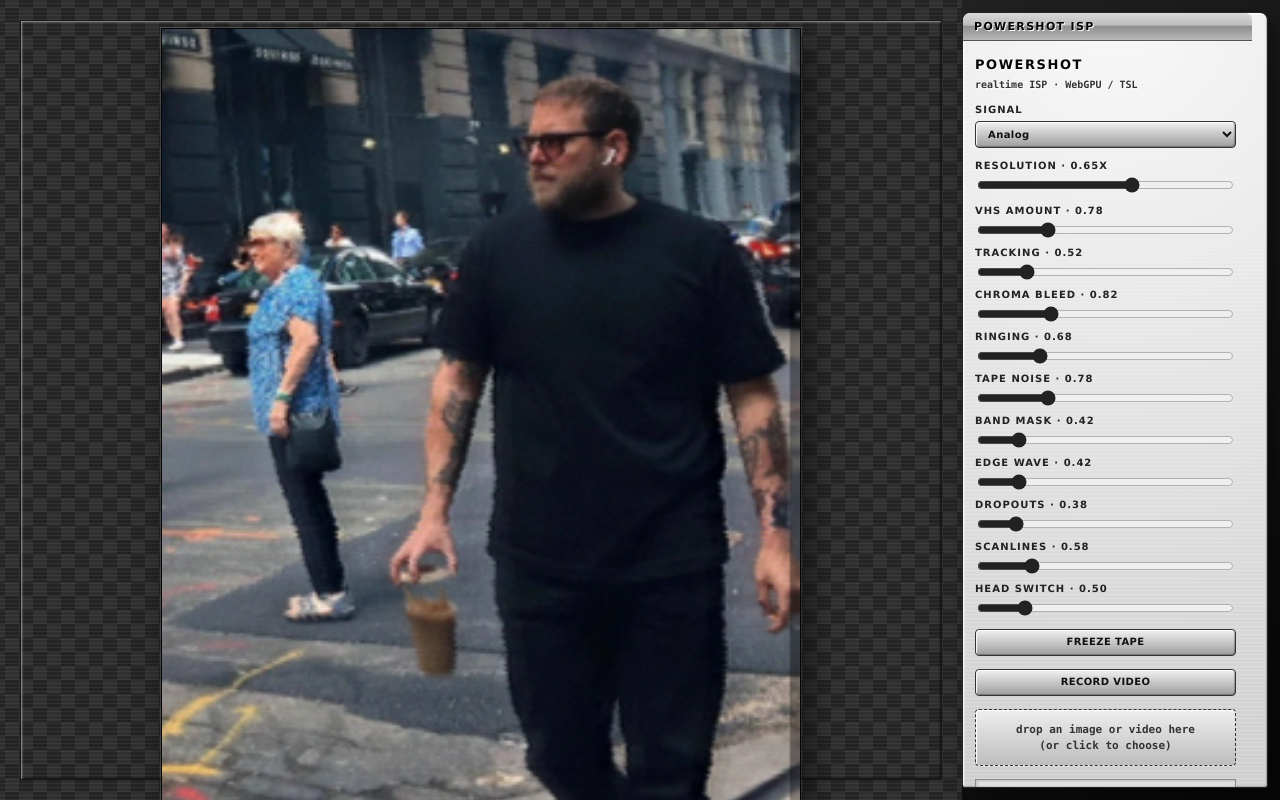
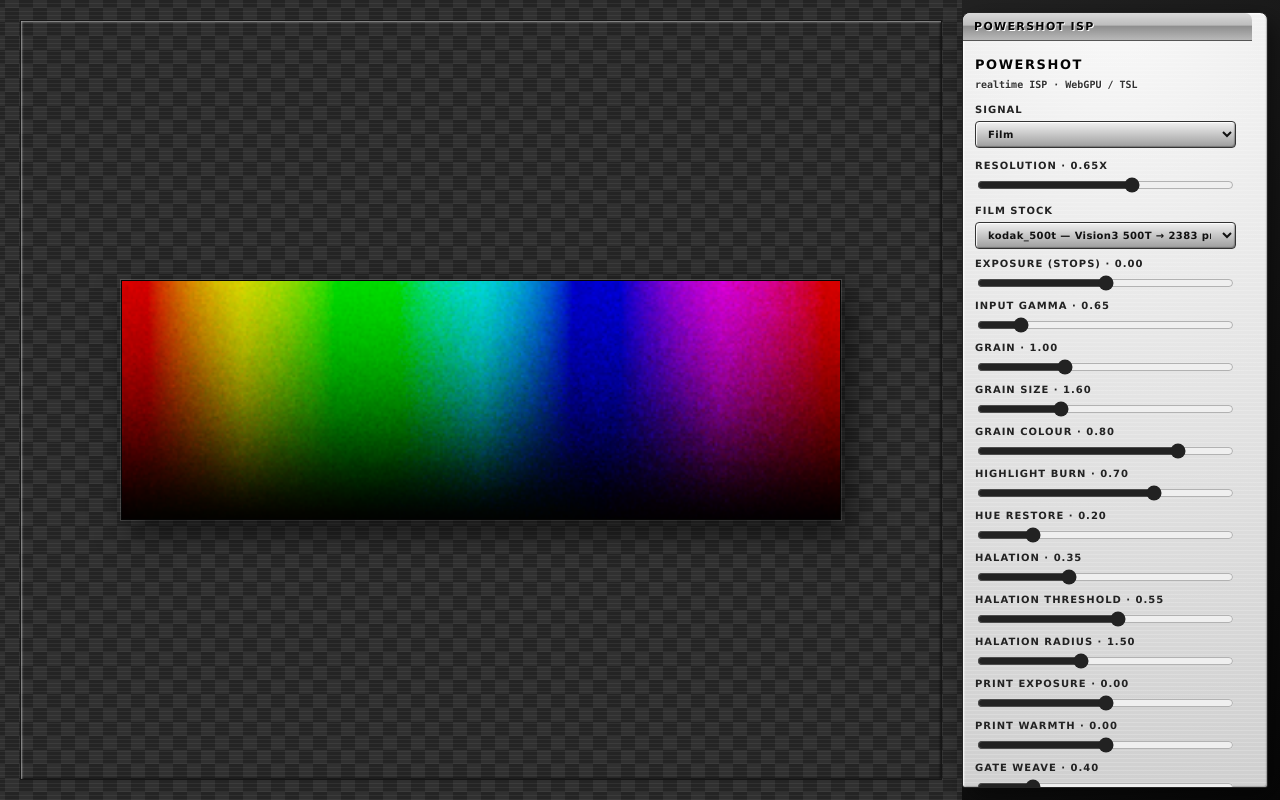
Before and after one commit to cl0nazepamm/powershot-threejs, a website built with Vite: page index.html in a window 1280 px wide. Built offline with nearby package versions, Linux system fonts and the light colour scheme; animation ran at ten frames a second.

Commit message:
feat(film): highlight burn + purity-weighted hue restoration
Two scene-linear picture-formation controls in the develop pass, fixing
the "notorious six" behaviour on saturated highlights:

- highlightBurn (default 0.7): bright lights (>~2 stops over 18% grey)
  travel toward white in the exposure domain BEFORE the H&D curves, so a
  saturated highlight desaturates to white instead of clipping to a pure
  primary. Pulls toward the brightest channel (keeps value) not luminance.
- hueRestore (default 0.2): per-channel H&D curves rotate hue as they
  climb; keep that as the stock's character in midtones/neutrals, but pull
  the hue of high-purity (near-primary) colours back toward the scene.
  Purity-weighted so only the Notorious-Six edges are trimmed.

UI: two sliders (Highlight burn, Hue restore); default preview image is
now six_chart.png for testing against pure R/G/B/C/M/Y.

```diff
--- a/index.html
+++ b/index.html
@@ -177,6 +177,16 @@
       </div>
 
       <div>
+        <label for="filmchroma">Highlight burn · <span id="filmchromaval">0.70</span></label>
+        <input id="filmchroma" type="range" min="0" max="100" value="70">
+      </div>
+
+      <div>
+        <label for="filmhue">Hue restore · <span id="filmhueval">0.20</span></label>
+        <input id="filmhue" type="range" min="0" max="100" value="20">
+      </div>
+
+      <div>
         <label for="filmhalation">Halation · <span id="filmhalationval">0.35</span></label>
         <input id="filmhalation" type="range" min="0" max="100" value="35">
       </div>
--- a/src/film.js
+++ b/src/film.js
@@ -205,6 +205,26 @@ function stDevelop(srcTex, ctx, haloTex, inputEncoding) {
     E = E.add(halo.mul(ctx.P.halColor).mul(ctx.P.halStrength));
   }
 
+  // film burn (scene-linear path to white): a bright enough light overwhelms
+  // all three dye layers at once, so the highlight travels toward white BEFORE
+  // the H&D response — then the print shoulder rolls it off and halation blooms
+  // the glow around it. Doing this in the exposure domain (not as a post clamp
+  // on the developed image) is what reads as a film burn rather than a filter,
+  // and it fixes the "notorious six": a saturated highlight desaturates to white
+  // instead of clipping to a pure primary. Triggered in stops over 18% grey so
+  // the rolloff is perceptually even; only genuine highlights are touched, and
+  // it pulls toward the brightest channel (keeps value high) not luminance
+  // (which would gray a bright blue to mud). highlightBurn 0 = raw film.
+  const burnPeak = max(max(E.x, E.y), E.z);
+  const burnStops = log(burnPeak.div(0.18).max(1e-6)).mul(1.0 / Math.LN2);
+  const burnW = smoothstep(2.0, 6.5, burnStops).mul(ctx.P.highlightBurn);
+  E = mix(E, vec3(burnPeak), burnW.clamp(0.0, 1.0));
+
+  // post-burn scene colour, kept as the hue reference for the hue-restoration
+  // step after development (see below). Captured here so blown highlights —
+  // already pulled to white by the burn — carry no hue to restore.
+  const hueRef = E;
+
   // spectral sensitivity cross-talk (rows sum to 1: neutrals stay neutral)
   E = filmMatrix(E, ctx.P.d2fR, ctx.P.d2fG, ctx.P.d2fB).max(1e-6);
 
@@ -229,6 +249,27 @@ function stDevelop(srcTex, ctx, haloTex, inputEncoding) {
   const tPrint = pow10(ctx.P.prtDmin.sub(dPrint));
   let out = tPrint.mul(ctx.P.displayGain);
   out = filmMatrix(out, ctx.P.p2dR, ctx.P.p2dG, ctx.P.p2dB);
+
+  // hue restoration (the notorious-six edge fix): the per-channel H&D curves
+  // rotate hue as they climb (orange->yellow, azure->cyan). For midtones that
+  // skew IS the stock's character, so we keep it — we only rein in the
+  // EXAGGERATED skew on near-primary / near-Notorious-Six colours. Rescale the
+  // post-burn scene colour to the developed luminance (carries hue, no exposure
+  // change), then blend it back weighted by how close the developed colour sits
+  // to a gamut edge (its purity). Neutrals and gentle midtones keep full film
+  // character; only the pure-primary edges get pulled toward the scene. Blown
+  // highlights are already white in hueRef, so the burn survives. hueRestore
+  // 0 = raw film skew everywhere; 1 = full scene hue on the pure edges.
+  // Exact-inverse gamut inset/outset can't do this — it cancels itself.
+  const hrLt = dot(out, LUM709);
+  const hrLr = dot(hueRef, LUM709).max(1e-5);
+  const hrRef = hueRef.mul(hrLt.div(hrLr));
+  // purity: 0 = achromatic, ->1 on a gamut edge (channel spread over intensity)
+  const hrChroma = max(max(out.x, out.y), out.z).sub(min(min(out.x, out.y), out.z));
+  const hrPurity = hrChroma.div(hrLt.add(hrChroma).max(1e-5)).clamp(0.0, 1.0);
+  const hrW = ctx.P.hueRestore.mul(smoothstep(0.5, 1.0, hrPurity));
+  out = mix(out, hrRef, hrW.clamp(0.0, 1.0));
+
   const printView = linearToSrgb(out);
 
   // negative inspection view: the orange-masked negative itself
@@ -259,6 +300,20 @@ export function makeFilmUniforms() {
       // JPEG/video input, whose baked tone curve would otherwise stack with
       // the print's ~1.75x system gamma; set 1.0 for scene-linear sources.
       inputGamma: uniform(0.65),
+      // film-burn strength (not preset data — a global highlight behaviour).
+      // 0 = raw per-channel film response (highlights clip to a pure primary,
+      // full notorious-six); 1 = bright highlights burn to white in the
+      // exposure domain before the H&D curves. See stDevelop. Default 0.7:
+      // real film burns highlights to white — clip-to-primary is the artifact.
+      highlightBurn: uniform(0.7),
+      // hue-restoration strength (not preset data — a global gamut behaviour).
+      // 0 = raw per-channel curve hue skew (full film character); 1 = pull the
+      // hue of near-primary (high-purity) colours back to the scene while keeping
+      // film luminance. Purity-weighted, so midtones/neutrals are untouched — it
+      // only reins in the exaggerated skew on Notorious-Six edges. See stDevelop.
+      // Default 0.2: the datasheet-fit curves' hue shift IS the real stock, so
+      // keep it — this just trims the pure-primary edge cases.
+      hueRestore: uniform(0.2),
 
       d2fR: uniform(new THREE.Vector3(1, 0, 0)),
       d2fG: uniform(new THREE.Vector3(0, 1, 0)),
--- a/src/main.js
+++ b/src/main.js
@@ -8,7 +8,7 @@ import {
 
 const MAX_WORK = 1600; // cap working resolution for snappy realtime
 const ANALOG_WORK = [720, 540];
-const DEFAULT_IMAGE = `${import.meta.env.BASE_URL}vibe%20coding.jpg`;
+const DEFAULT_IMAGE = `${import.meta.env.BASE_URL}six_chart.png`;
 
 const els = {
   canvas: document.getElementById("view"),
@@ -31,6 +31,10 @@ const els = {
   filmgrainsizeval: document.getElementById("filmgrainsizeval"),
   filmgrainsat: document.getElementById("filmgrainsat"),
   filmgrainsatval: document.getElementById("filmgrainsatval"),
+  filmchroma: document.getElementById("filmchroma"),
+  filmchromaval: document.getElementById("filmchromaval"),
+  filmhue: document.getElementById("filmhue"),
+  filmhueval: document.getElementById("filmhueval"),
   filmhalation: document.getElementById("filmhalation"),
   filmhalationval: document.getElementById("filmhalationval"),
   filmhalthreshold: document.getElementById("filmhalthreshold"),
@@ -141,7 +145,7 @@ let recChunks = [];
 let recLoopWas = false;
 let frame = 0;
 let lastTickAt = 0;
-let mode = "analog";
+let mode = "film";
 let presetKey = "cybershot";
 let filmPresetKey = FILM_PRESET_KEYS[0];
 let infraredPresetKey = "white_phosphor";
@@ -383,6 +387,8 @@ function wireInput() {
   wireFilmSlider(els.filmgrain, els.filmgrainval, (v) => { FP().grainStrength.value = v; });
   wireFilmSlider(els.filmgrainsize, els.filmgrainsizeval, (v) => { FP().grainSize.value = v; });
   wireFilmSlider(els.filmgrainsat, els.filmgrainsatval, (v) => { FP().grainSaturation.value = v; });
+  wireFilmSlider(els.filmchroma, els.filmchromaval, (v) => { FP().highlightBurn.value = v; });
+  wireFilmSlider(els.filmhue, els.filmhueval, (v) => { FP().hueRestore.value = v; });
   wireFilmSlider(els.filmhalation, els.filmhalationval, (v) => { FP().halStrength.value = v; });
   wireFilmSlider(els.filmhalthreshold, els.filmhalthresholdval, (v) => { FP().halThreshold.value = v; });
   wireFilmSlider(els.filmhalradius, els.filmhalradiusval, (v) => { FP().halRadius.value = v; });
@@ -576,6 +582,8 @@ function syncEffectUI() {
   setSlider(els.filmgrain, els.filmgrainval, FP.grainStrength.value);
   setSlider(els.filmgrainsize, els.filmgrainsizeval, FP.grainSize.value);
   setSlider(els.filmgrainsat, els.filmgrainsatval, FP.grainSaturation.value);
+  setSlider(els.filmchroma, els.filmchromaval, FP.highlightBurn.value);
+  setSlider(els.filmhue, els.filmhueval, FP.hueRestore.value);
   setSlider(els.filmhalation, els.filmhalationval, FP.halStrength.value);
   setSlider(els.filmhalthreshold, els.filmhalthresholdval, FP.halThreshold.value);
   setSlider(els.filmhalradius, els.filmhalradiusval, FP.halRadius.value);
```
Also changed, not shown: six_chart.png (added).
